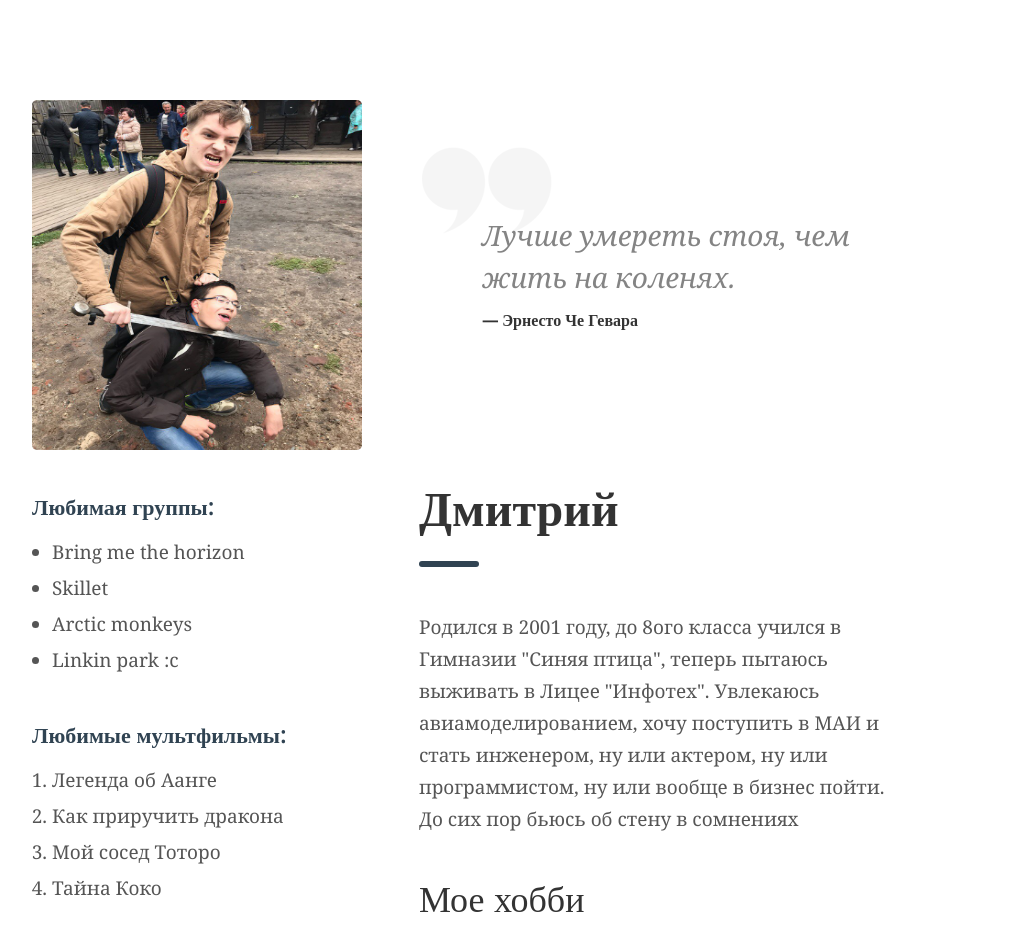
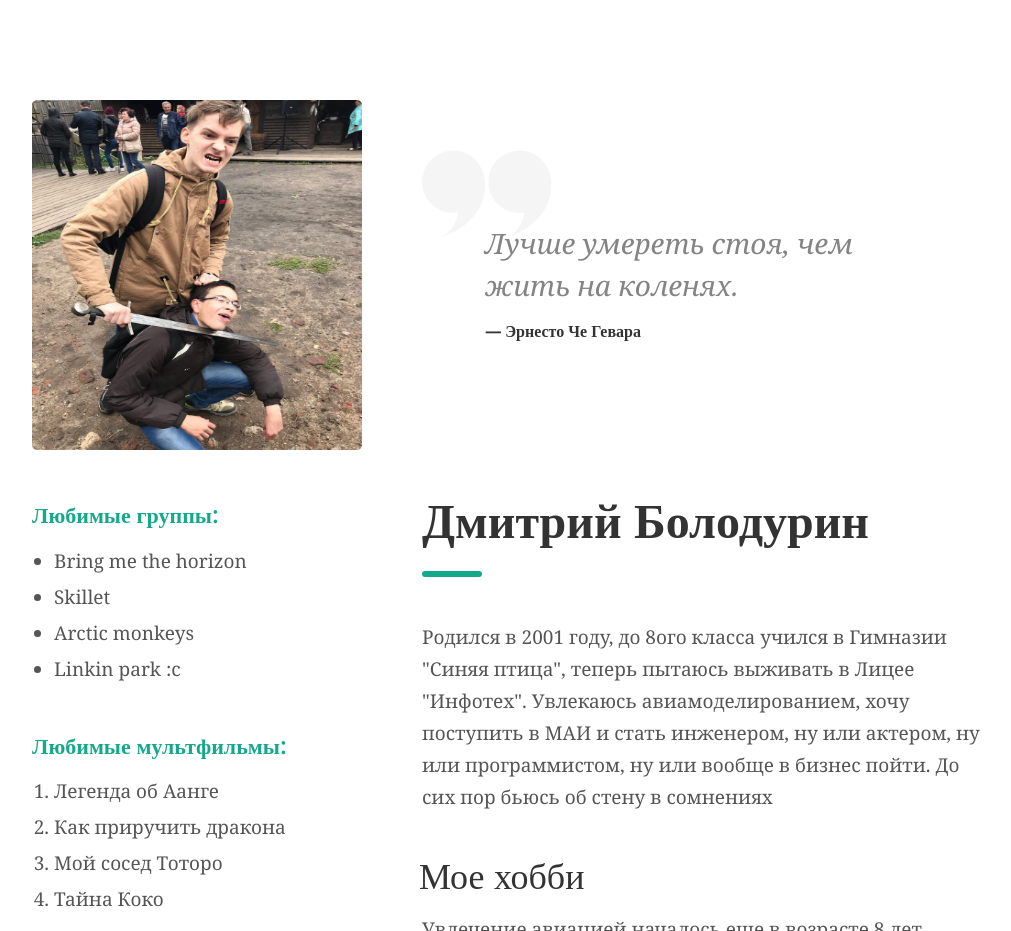
Before and after one commit to AndPavder/Front-End, a plain HTML site: page lw2/lw2.html in a window 1280 px wide. Shown: the top 931 px of the page, without its empty margins (138-1149 px from the left). Drawn offline with nearby package versions, Linux system fonts and the light colour scheme.

Commit message:
Rework lw2

```diff
--- a/lw2/css/style.css
+++ b/lw2/css/style.css
@@ -1,3 +1,4 @@
+/* #15a98c */
 body
 {
     padding: 0;
@@ -7,8 +8,12 @@ body
 
 .first_part
 {
-   	padding-top:100px;
+    padding-top: 100px;
+    width: 960px;
+    margin: auto;
+    padding-bottom: 127px;
 }
+
 a:active, a:focus
 {
     outline: none;
@@ -24,7 +29,7 @@ input:active, textarea:active
     outline:none;
 }
 
-:focus
+textarea:focus
 {
     outline:none;
 }
@@ -44,46 +49,29 @@ textarea
     resize:horizontal;
 }
 
-
-h1
+.pic
 {
-    text-align: left;
-    color: #333333;
-    font: bold 48px/ 42px "Open sans";
+    width:330px;
+    height:350px;
+    border-radius:5px
 }
 
-h2
+.words
 {
-    color: #333333;
-    font: 400 36px/ 42px "Open sans";
-    padding-top: 13px;
+    width: 600px;
+    float:right;
 }
+
 blockquote
 {
     color: rgb(132,132,132);
     font: italic 28px/ 42px "Georgia";
-	margin-left: -20px;
-	margin-top:-20px;
 }
 
 .quotmark
 {
-	margin-top:55px;
-	margin-left:-80px;
-}
-
-.pic, .words
-{
-    float:left;
-    width: 50%;
-    margin: 0 auto;
-}
-.words
-{
-	float:right;
-    text-align: left;
-    margin-top: -8px;
-
+    margin-top:50px;
+    padding-left: 50px;
 }
 
 .quote
@@ -95,12 +83,18 @@ blockquote
     overflow: hidden;
 }
 
+.text_of_qoute
+{
+    margin-top: -47px;
+    padding-left: 73px;
+}
+
 .person
 {
-    font:bold 16px/ 42px "Open Sans";
-    color: rgb(51,51,51);
-    margin-top: -27px;
-	margin-left: -20px;
+    font:600 16px/ 42px "Open Sans";
+    color: #333;
+    margin-top: -24px;
+    padding-left: 40px;
 }
 
 .main
@@ -108,86 +102,116 @@ blockquote
     width: 960px;
     margin: 0 auto;
     text-align: left;
-	padding-top: 5px;
+    padding-top: 10px;
 }
-.rect
+
+.simple_list
 {
-    width: 60px;
-    height: 6px;
-    border-radius: 3px;
-    background-color: #304352;
+    margin-top:-2px;
 }
+
+h1
+{
+    color: #15a98c;
+    font:700 22px/ 32px "open sans";
+    margin-top: 19px;
+}
+
+li
+{
+    color: #555555;
+    font: 19px/ 36px "georgia";
+    margin-left: -18px;
+}
+
+.sidebar
+{
+    padding-top: 15px;
+    width: 390px;
+    padding-left: 10px;
+}
+
+.mults
+{
+    margin-top:42px;
+}
+
+.first_info
+{
+    width: 560px;
+    text-align: left;
+}
+
 .sidebar, .first_info
 {
     float:left;
-    width: 50%;
-    margin: auto;
+
 }
+
 ol, ul
 {
     padding-left:40px;
 }
 
-.first_info
+h2
 {
-    margin-left: -83px;
+    text-align: left;
+    color: #333;
+    font: 700 48px/ 42px "Open sans";
+    margin-top: 35px;
 }
+
+.rectangle
+{
+    width: 60px;
+    height: 6px;
+    border-radius: 3px;
+    background-color: #15a98c;
+    margin-top: -10px;
+}
+
 p
 {
     color: #555555;
     font: 19px/ 32px "georgia";
 }
 
-.simple_list
+.born
 {
-    margin-top:-10px;
-}
-
-.sidebar
-{
-    padding-top: 15px;
+    padding-top: 25px;
 }
 
 h3
 {
-    color: #304352;
-    font:700 22px/ 32px "open sans";
-    margin-top: 20px;
+    color: #333;
+    font: 400 36px/ 42px "Open sans";
+    padding-top: 6px;
+    margin-left: -3px;/*Небольшая подгонка*/
 }
 
-li
+.hobby
 {
-    color: #555555;
-    font: 19px/ 36px "georgia";
-    margin-left: -20px;
+    margin-top: -20px;
 }
 
 .hypertome
 {
-    margin-top: 45px;
+    margin-top: 43px;
 }
+
 .writeme
 {
-    color: #304352;
+    color: #15a98c;
     font: 400 19px/ 32px "Georgia";
+    text-decoration: none;
 }
 
-.hypertome a:hover
+.writeme span
 {
-    color: #1f8ca2;
-    transition: .4s;
+    text-decoration: underline;
 }
 
-.rarr
-{
-    text-decoration: none;
-    color: #304352;
-}
-
-
-.space
+.clear
 {
     clear: both;
-    width: 1000px;
-    height: 50px;
 }
--- a/lw2/lw2.html
+++ b/lw2/lw2.html
@@ -1,24 +1,20 @@
-<!DOCTYPE html />
+<!DOCTYPE html>
 <html lang="ru">
   <head>
     <title>
       Первая страница на HTML
     </title>
+    <link href="https://fonts.googleapis.com/css?family=Open+Sans" rel="stylesheet" />
     <link rel="stylesheet" href="css/style.css" />
-    <link href="https://fonts.googleapis.com/css?family=Open+Sans" rel="stylesheet" />
     <meta charset="utf-8"/>
   </head>
-
   <body>
-
-
-    <div class="first_part" style="width: 1000px; margin: auto; ">
+    <div class="first_part">
       <div class="quote">
-        <div class="pic">
-          <img  src="images/me.jpg"  alt="My_photo" style="width:330px; height:350px; border-radius:5px" />
-        </div>
+        <img  src="images/me.jpg" class ="pic" alt="My_photo" />
         <div class="words">
           <img src="images/quotes.png" alt="quotation mark" class="quotmark" />
+          <div class ="text_of_qoute">
             <blockquote>
               Лучше умереть стоя, чем жить на коленях.
             </blockquote>
@@ -27,22 +23,21 @@
             </div>
           </div>
         </div>
-
+      </div>
       <div class="main">
-      <div class="sidebar" >
-      <div class="nebeite" style="padding-left:10px ">
-        <h3>
-          Любимая группы:
-        </h3>
+        <div class="sidebar">
+          <h1>
+            Любимые группы:
+          </h1>
           <ul class="simple_list">
             <li>Bring me the horizon</li>
             <li>Skillet</li>
             <li>Arctic monkeys</li>
             <li>Linkin park :c</li>
           </ul>
-        <h3 style="padding-top: 20px">
+          <h1 class="mults">
             Любимые мультфильмы:
-        </h3>
+          </h1>
           <ol class="simple_list " >
             <li>Легенда об Аанге</li>
             <li>Как приручить дракона</li>
@@ -50,11 +45,12 @@
             <li>Тайна Коко</li>
           </ol>
         </div>
-      </div>
-      <div class="first_info" id="about_me">
-        <h1>Дмитрий </h1>
-        <div class="rect"></div>
-          <p style="padding-top: 25px">
+        <div class="first_info">
+          <h2>
+            Дмитрий Болодурин
+          </h2>
+          <div class="rectangle"></div>
+          <p class="born">
             Родился в 2001 году, до 8ого класса учился в Гимназии
             "Синяя птица", теперь пытаюсь выживать в Лицее "Инфотех".
             Увлекаюсь авиамоделированием, хочу поступить в МАИ и
@@ -62,9 +58,10 @@
             ну или вообще в бизнес пойти. До сих пор бьюсь об
             стену в сомнениях
           </p>
-        <h2 id="myhobby">Мое хобби</h2>
-
-          <p style="margin-top: -16px">
+          <h3>
+            Мое хобби
+          </h3>
+          <p class="hobby">
             Увлечение авиацией началось еще в возрасте 8 лет, когда
             родители подарили мне пластиковую модель вертолета ми-28,
             которую надо было собирать и окрашивать самостаятельно.
@@ -77,14 +74,12 @@
             третье место среди ВСЕХ регионов России, отстав от второго
             места всего на несколько очков.
           </p>
-
           <div class="hypertome">
-             <a class="writeme" href="https://vk.com/id224521899">Напиши мне</a>
-             <a class="rarr" href=" https://vk.com/id224521899">&rarr;</a>
+            <a class="writeme" href="https://vk.com/id224521899"><span>Напиши мне</span>&nbsp; &rarr;</a>
           </div>
         </div>
+        <div class="clear"></div>
       </div>
-	  <div class="space" style="width:100%; height: 5px;"></div>
     </div>
   </body>
 </html>
```
Lines whose indentation alone changed are shown as unchanged.
